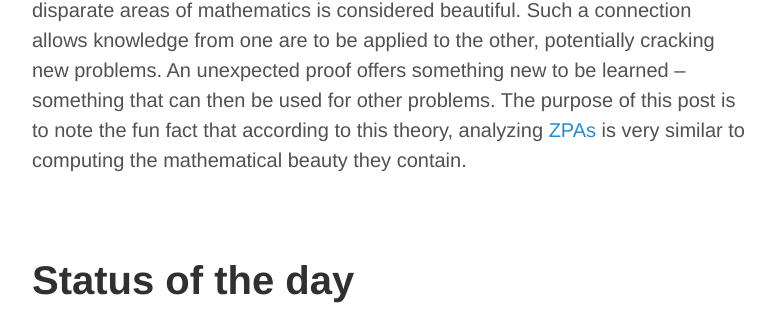
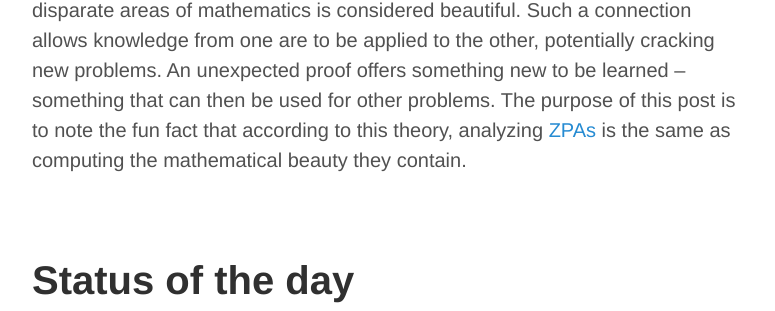
Before and after one commit to amacfie/amacfie.github.io, a Jekyll site: the page built from index.html, in a window 1280 px wide and 900 px high, scrolled down 1683 px. Shown: the part 141-452 px from the top of the window, without its empty margins (248-1023 px from the left). Built offline with Jekyll 4.4.1, drawn with Linux system fonts in a browser that asks for light colours; formulas are drawn with MathJax 3; the list of posts is cut into pages by our own code.

Commit message:
minor post edit

```diff
--- a/_posts/2014-05-27-beaut.md
+++ b/_posts/2014-05-27-beaut.md
@@ -66,7 +66,7 @@ potentially cracking new problems.
 An unexpected proof offers something new to be learned -- something that can
 then be used for other problems.
 The purpose of this post is to note the fun fact that according to this theory,
-analyzing [ZPAs][zpa] is very similar to computing the mathematical beauty they
+analyzing [ZPAs][zpa] is the same as computing the mathematical beauty they
 contain.
 
 
```
